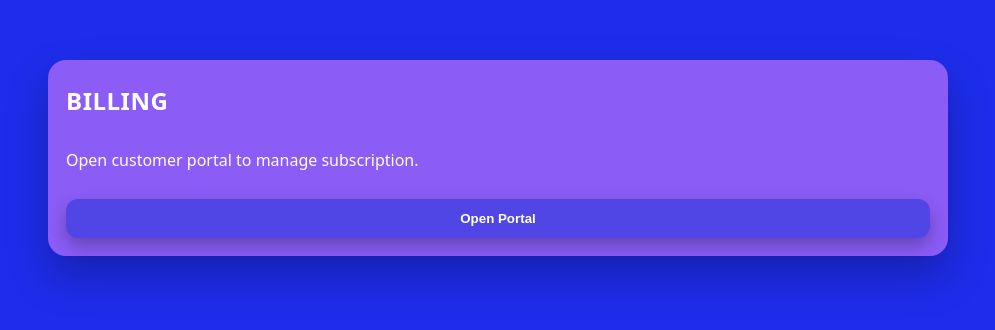
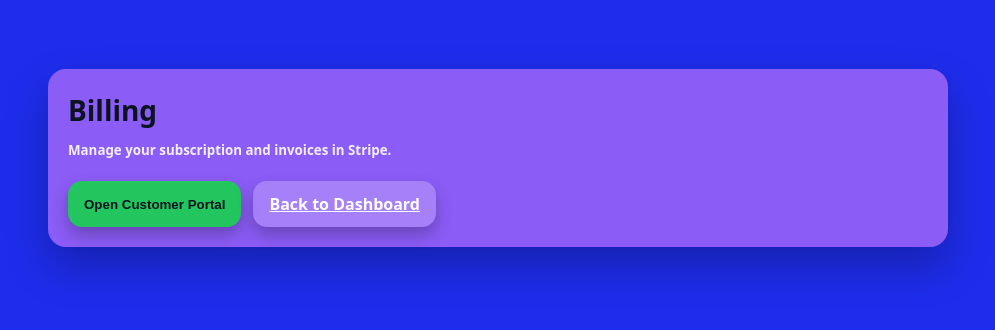
Before and after one commit to Lucasss1997/pub-game-frontend, a React (Create React App) app: page /billing in a window 1280 px wide. Shown: the part 242-572 px from the top of the page, without its empty margins (142-1137 px from the left). Built offline with nearby package versions, Linux system fonts and the light colour scheme; sample sign-in values are in the browser's storage.

Commit message:
Update Billing.jsx

```diff
--- a/src/pages/Billing.jsx
+++ b/src/pages/Billing.jsx
@@ -1,15 +1,41 @@
-import React from 'react';
-import GlassCard from '../components/GlassCard';
-import NeonButton from '../components/NeonButton';
+import React, { useState } from 'react';
+import { api } from '../lib/api';
+import '../ui/pubgame-theme.css';
 
-export default function Billing(){
+export default function Billing() {
+  const [err, setErr] = useState('');
+  const [busy, setBusy] = useState(false);
+
+  async function openPortal() {
+    setErr('');
+    try {
+      setBusy(true);
+      const d = await api.post('/api/billing/portal', {}); // expects { url }
+      if (!d?.url) throw new Error('Portal URL not returned');
+      window.location.href = d.url; // redirect without using restricted 'location' identifier
+    } catch (e) {
+      setErr(e.message || 'Unable to open billing portal');
+    } finally {
+      setBusy(false);
+    }
+  }
+
   return (
-    <div className="neon-wrap">
-      <div className="neon-grid" style={{maxWidth:900}}>
-        <GlassCard tone="dashboard" title="BILLING">
-          <p>Open customer portal to manage subscription.</p>
-          <NeonButton onClick={()=>location.assign('/api/billing/portal')}>Open Portal</NeonButton>
-        </GlassCard>
+    <div className="pg-wrap">
+      <div className="pg-grid" style={{ maxWidth: 900 }}>
+        <section className="pg-card purple">
+          <h2>Billing</h2>
+          <small>Manage your subscription and invoices in Stripe.</small>
+
+          {err && <div className="pg-bad">{err}</div>}
+
+          <div style={{ display: 'flex', gap: 12, marginTop: 8 }}>
+            <button className="pg-btn" onClick={openPortal} disabled={busy}>
+              {busy ? 'Opening…' : 'Open Customer Portal'}
+            </button>
+            <a className="pg-btn ghost" href="/dashboard">Back to Dashboard</a>
+          </div>
+        </section>
       </div>
     </div>
   );
```
